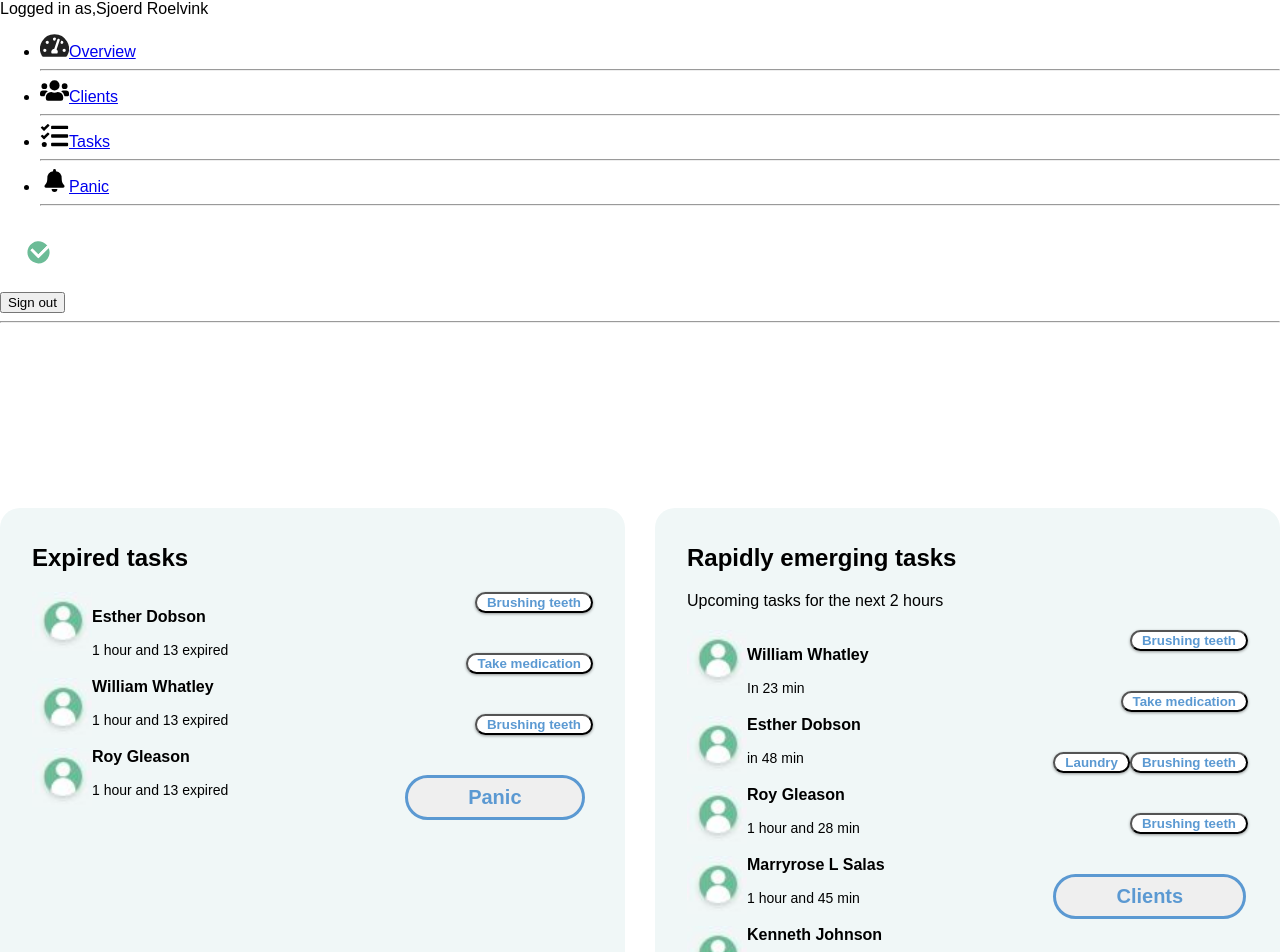
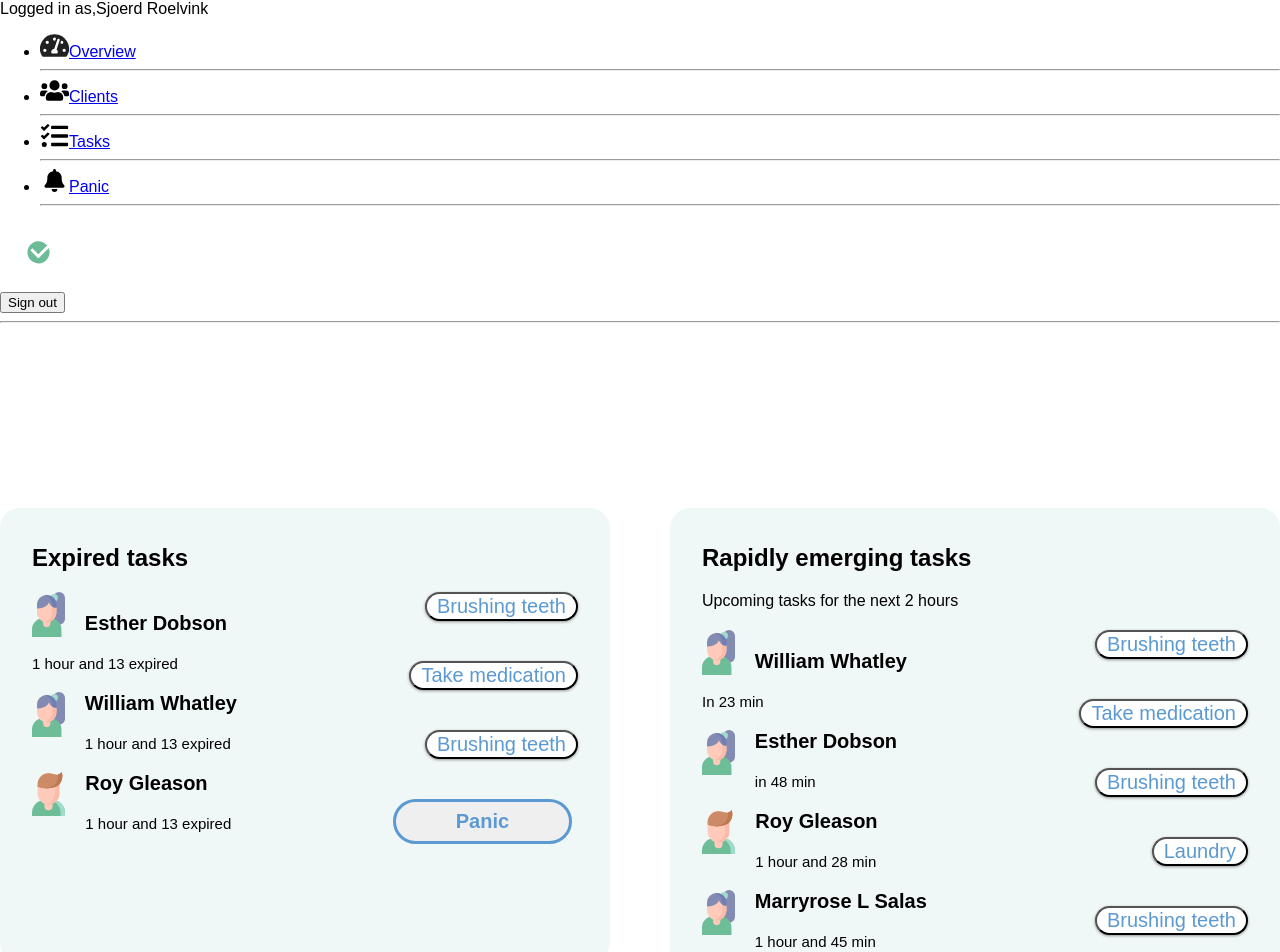
Before and after one commit to XRaiderGH/robin-dashboard, a Next.js app in the folder robin-dashboard/: page / in a window 1280 px wide. Shown: the top 952 px of the page. Built offline with nearby package versions, Linux system fonts and the light colour scheme.

Commit message:
imperfecties

```diff
--- a/robin-dashboard/pages/index.js
+++ b/robin-dashboard/pages/index.js
@@ -9,16 +9,16 @@ export default function Home() {
      <p className="overviewpara">There are 3 clients with expired tasks and 5 rapidly emerging tasks</p>
 
      <div className="taskoverview">
-       <div className="taskbox">
+       <div className="taskbox1">
         <h2 className="taskhead">Expired tasks</h2>
         <div className="tasksinfor">
-          <img className="taskoverimg" src='/assets/tijdelijklogo.JPG' alt=""/>
+          <img className="taskoverimg" src='/assets/Womenicon.svg' alt=""/>
           <div className="tasktext"><h3 className="taskhead2">Esther Dobson</h3><p className="paragr">1 hour and 13 expired</p>
           </div>
-          <img className="taskoverimg" src='/assets/tijdelijklogo.JPG' alt=""/>
+          <img className="taskoverimg" src='/assets/Womenicon.svg' alt=""/>
           <div className="tasktext"><h3 className="taskhead2">William Whatley</h3><p className="paragr">1 hour and 13 expired</p>
           </div>
-          <img className="taskoverimg" src='/assets/tijdelijklogo.JPG' alt=""/>
+          <img className="taskoverimg" src='/assets/Menicon.svg' alt=""/>
           <div className="tasktext"><h3 className="taskhead2">Roy Gleason</h3><p className="paragr">1 hour and 13 expired</p>
           </div>
         </div>
@@ -34,23 +34,23 @@ export default function Home() {
 
        </div>
 
-       <div className="taskbox">
+       <div className="taskbox2">
         <h2 className="taskheading">Rapidly emerging tasks</h2>
         <p className="taskparagr">Upcoming tasks for the next 2 hours</p>
         <div className="tasksinfor">
-          <img className="taskoverimg" src='/assets/tijdelijklogo.JPG' alt=""/>
+          <img className="taskoverimg" src='/assets/Womenicon.svg' alt=""/>
           <div className="tasktext"><h3 className="taskhead2">William Whatley</h3><p className="paragr">In 23 min</p>
           </div>
-          <img className="taskoverimg" src='/assets/tijdelijklogo.JPG' alt=""/>
+          <img className="taskoverimg" src='/assets/Womenicon.svg' alt=""/>
           <div className="tasktext"><h3 className="taskhead2">Esther Dobson</h3><p className="paragr">in 48 min</p>
           </div>
-          <img className="taskoverimg" src='/assets/tijdelijklogo.JPG' alt=""/>
+          <img className="taskoverimg" src='/assets/Menicon.svg' alt=""/>
           <div className="tasktext"><h3 className="taskhead2">Roy Gleason</h3><p className="paragr">1 hour and 28 min</p>
           </div>
-          <img className="taskoverimg" src='/assets/tijdelijklogo.JPG' alt=""/>
+          <img className="taskoverimg" src='/assets/Womenicon.svg' alt=""/>
           <div className="tasktext"><h3 className="taskhead2">Marryrose L Salas</h3><p className="paragr">1 hour and 45 min</p>
           </div>
-          <img className="taskoverimg" src='/assets/tijdelijklogo.JPG' alt=""/>
+          <img className="taskoverimg" src='/assets/Menicon.svg' alt=""/>
           <div className="tasktext"><h3 className="taskhead2">Kenneth Johnson</h3><p className="paragr">1 hour and 58 min</p>
           </div>
         </div>
--- a/robin-dashboard/styles/styles.css
+++ b/robin-dashboard/styles/styles.css
@@ -18,19 +18,26 @@ p.overviewpara {
     display: grid;
     color: black;
     grid-template-columns: 1fr 1fr;
-    grid-gap: 30px;
+    grid-gap: 60px;
 }
-.taskbox{
+.taskbox1{
+    background-color: #F0F7F7;
+    padding: 1em 2em;
+    border-radius: 20px;
+    height: 70%;
+}
+.taskbox2{
     background-color: #F0F7F7;
     padding: 1em 2em;
     border-radius: 20px;
 }
 img.taskoverimg {
-    width: 60px;
-    float: left;
+   margin-right: 20px;
+   float: left;
 }
 button.buttonoverview {
     float: right;
+    font-size: 20px;
     margin-bottom: 40px;
     color: #5B99D2;
     padding-bottom: 1px;
@@ -40,7 +47,6 @@ button.buttonoverview {
     padding-top: 1px;
     border-radius: 25px;
     box-shadow: 0 1px 3px rgb(0 0 0 / 40%);
-    font-weight: bold;
 }
 button.buttonoverview2 {
     color: #5B99D2;
@@ -74,11 +80,10 @@ p.taskparagr {
     margin-bottom: 20px;
 }
 h3.taskhead2 {
-    font-weight: bold;
-    font-size: 16px;
+    font-size: 20px;
 }
 p.paragr {
-    font-size: 14px;
+    font-size: 15px;
 }
 .tasksinfor {
     float: left;
```
Also changed, not shown: robin-dashboard/public/assets/Menicon.svg (added), robin-dashboard/public/assets/Womenicon.svg (added).
